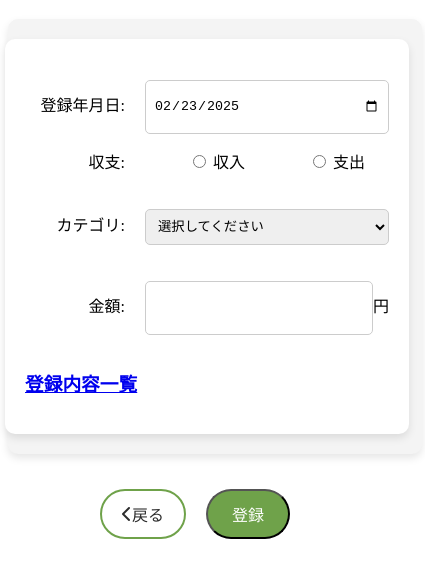
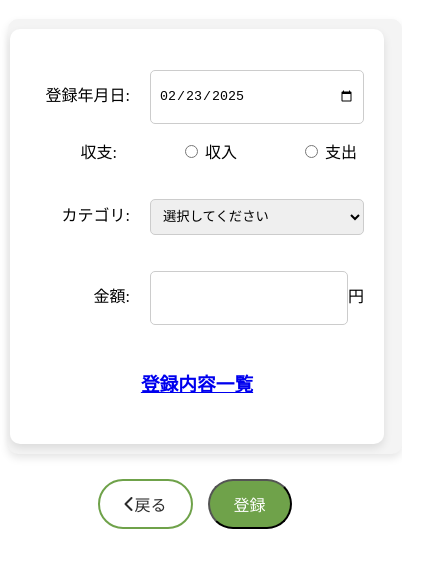
Before and after one commit to yoka-ishikawa/kakeibo-app, a plain HTML site: page inexpen.html in a window 390 px wide. Shown: the part 70-648 px from the top of the page, 425 px wide, since content can reach past the window. Drawn offline with Linux system fonts and the light colour scheme.

Commit message:
ボタンのクラス名を統一し、フッターのボタン配置を改善。フォーム要素のスタイルを調整し、全体のレイアウトを整えました。

```diff
--- a/style.css
+++ b/style.css
@@ -217,10 +217,6 @@ footer {
   border-radius: 15px;
 }
 
-.buttongroup {
-  display: flex;
-}
-
 .year-container {
   display: inline-flex; /* 横並びにする */
   align-items: center; /* 垂直方向で中央揃え */
@@ -276,20 +272,77 @@ tr:nth-child(even) {
   .menucontainer {
     grid-template-columns: 1fr;  /* 1列に設定（スマホの場合） */
     width: 100%;  /* スマホでは幅を100%に設定 */
+    padding: 10px;  /* 内側の余白を調整 */
   }
 
   a {
-    width: 100%;  /* ボタンを横幅いっぱいに設定 */
+    display: block;  /* aタグをブロック要素に変更して幅を取らせる */
+    width: 100%;  /* 幅を100%に設定 */
+    text-align: center;  /* テキストを中央揃え */
+    padding: 10px 0;  /* 上下にパディングを追加 */
+    box-sizing: border-box;  /* 幅にパディングを含める */
   }
 
   .container {
     width: 100%;  /* スマホの場合、幅を100%に設定 */
-    padding: 20px;  /* パディングを調整 */
+    padding: 10px;  /* パディングを調整 */
   }
 
   form {
     width: 100%;  /* フォームの幅を親要素の幅に合わせる */
     padding: 20px;  /* フォーム内のパディングを調整 */
     max-width: none;  /* 最大幅制限を削除 */
+    box-sizing: border-box;  /* 幅にパディングを含める */
+  }
+
+  form p {
+    flex-direction: row;  /* 横並び */
+    align-items: center;  /* 項目名と入力フィールドを垂直方向に中央揃え */
+    width: 100%;  /* 親要素に合わせて幅を100%に設定 */
+    margin-bottom: 15px;  /* 各項目間に間隔をつける */
+  }
+
+  form p label {
+    margin-right: 10px;  /* 項目名と入力フィールドの間にスペース */
+    min-width: 100px;  /* 項目名の幅を固定 */
+    text-align: right;  /* 項目名を右寄せ */
+    padding-right: 10px; /* 右側に余白 */
+  }
+
+  input[type="date"],
+  input[type="number"],
+  select {
+    width: 100%;  /* 入力フォームの幅を親要素に合わせる */
+    max-width: none;  /* 最大幅制限を削除 */
+    height: 36px;  /* 高さを調整 */
+    padding: 8px;  /* 内側の余白 */
+  }
+
+  button {
+    width: 100%;  /* ボタンの幅を親要素に合わせる */
+    max-width: none;  /* 最大幅制限を削除 */
+  }
+
+  /* 収支登録画面のボタン */
+  .buttonRound {
+    width: 100%;  /* ボタンの幅を100%に設定 */
+    max-width: none;  /* 最大幅制限を削除 */
+    padding: 12px 24px;  /* パディングを調整 */
+  }
+
+  .buttonReturn {
+    width: 100%;  /* 戻るボタンの幅を100%に設定 */
+    max-width: none;  /* 最大幅制限を削除 */
+    padding: 12px 24px;  /* パディングを調整 */
+  }
+
+  footer {
+    width: 100%;  /* フッター内のボタンの幅を100%に設定 */
+    padding: 10px 0;  /* 上下のパディングを調整 */
+  }
+
+  .bottonGroup {
+    flex-direction: row;  /* ボタンを縦並びに変更 */
+    gap: 15px;  /* ボタン間の間隔を広げる */
   }
 }
```
Also changed, not shown: list.html (+14 -3 lines), monthly.html (+1 -1 lines), yearly.html (+1 -1 lines).
